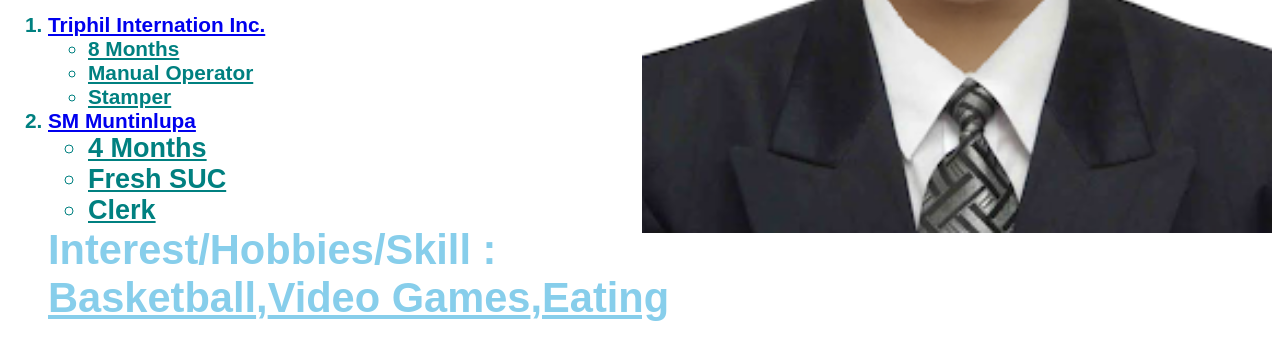
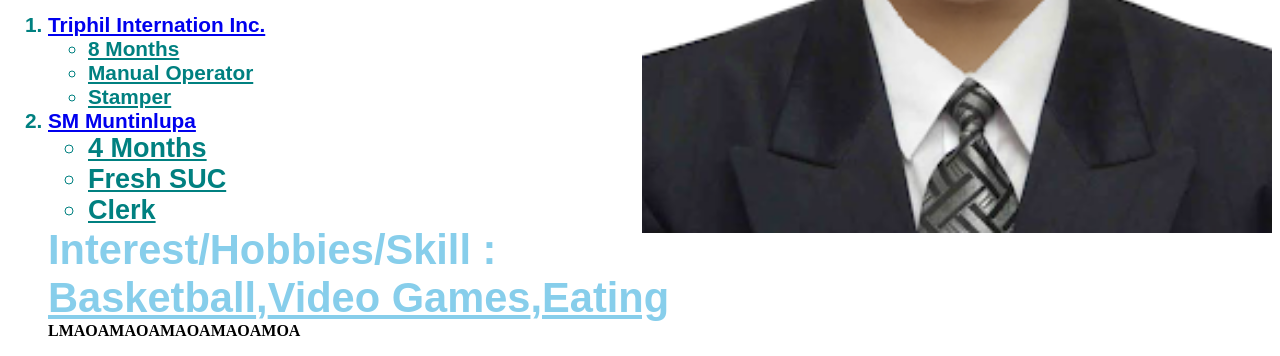
Before and after one commit to tjjapuz/FL.github.io, a plain HTML site: page index.html in a window 1280 px wide. Shown: the part 558-914 px from the top of the page. Drawn offline with Linux system fonts and the light colour scheme.

Commit message:
Update index.html

```diff
--- a/index.html
+++ b/index.html
@@ -50,5 +50,9 @@ Name : <u>Rolando J. Tahum Jr.</u>
 </ul> <li> <a href="https://www.smsupermalls.com/mall-directory/sm-center-muntinlupa/information/"target="_blank">SM Muntinlupa</a> <ul> <li> <u> 4 Months </u> </li> <li> <u> Fresh SUC </u> </li> <li> <u> Clerk </u> </li> </ul> </li>
 <div class="interest";>Interest/Hobbies/Skill : <u>Basketball</u>,<u>Video Games</u>,<u>Eating</u>
 </b></h1></div>
+<b> LMAOAMAOAMAOAMAOAMOA
+</b>
+
+
 </body>
 </html>
```
